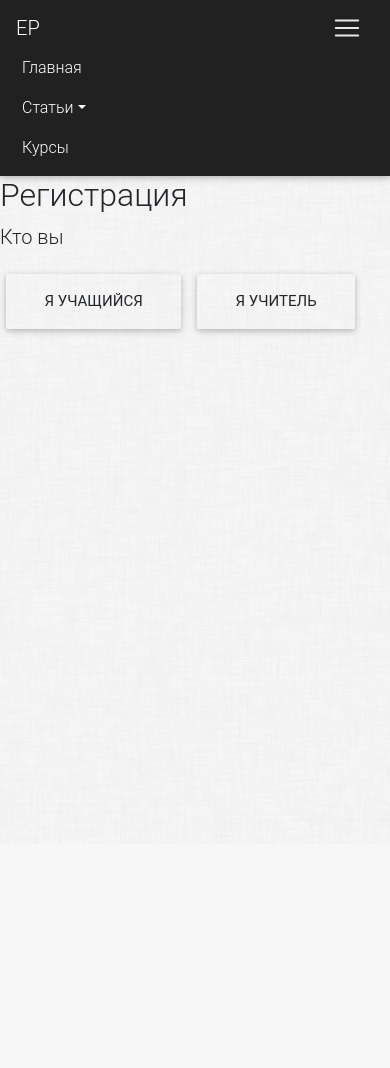
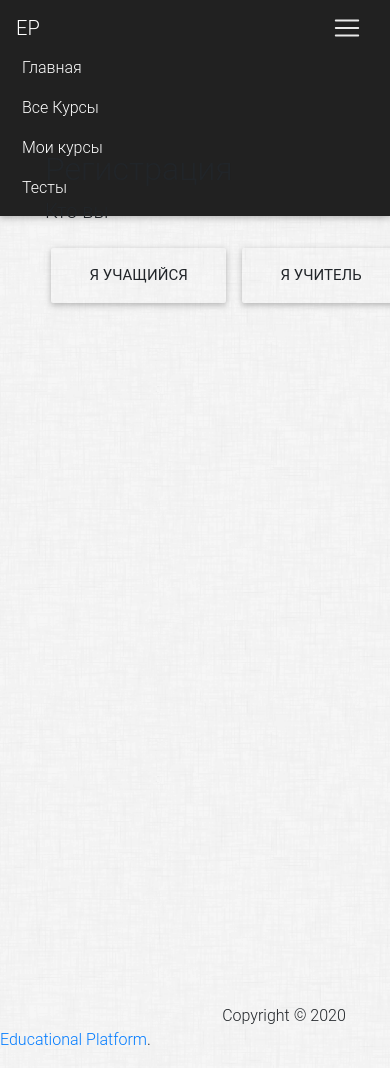
Before and after one commit to EminAliev/EducationalPortal, a Django app: page /auth/signUp/ in a window 390 px wide, after a click that opens the changed part; the page is wider, and only the part inside the window is pictured. Before the commit the page ends 336 px from the top of that part, so only its background shows below. Run offline with Django 3.2, Linux system fonts and the light colour scheme; parts of the project's set-up code (start-up, migrations or seed data) failed here and were passed over; some libraries are stand-ins or nearby versions; some web fonts are replaced.

Commit message:
fix some bugs in templates

```diff
--- a/courses/admin.py
+++ b/courses/admin.py
@@ -58,4 +58,4 @@
 @admin.register(Contact)
 class ContactAdmin(admin.ModelAdmin):
     """Админка подписки"""
-    list_display = ('name', 'email')
+    list_display = ('email',)
--- a/courses/forms.py
+++ b/courses/forms.py
@@ -27,4 +27,4 @@
 
     class Meta:
         model = Contact
-        fields = "__all__"
+        fields = ('email',)
--- a/courses/models.py
+++ b/courses/models.py
@@ -158,7 +158,6 @@
 
 class Contact(models.Model):
     """Класс модели подписки по email"""
-    name = models.CharField(max_length=30, verbose_name='Имя')
     email = models.CharField(max_length=50, verbose_name='Email')
 
     class Meta:
@@ -166,4 +165,4 @@
         verbose_name_plural = 'Подписки'
 
     def __str__(self):
-        return self.name
+        return self.email
--- a/static/css/style.css
+++ b/static/css/style.css
@@ -324,7 +324,7 @@
     position: absolute;
     width: 1000px;
     margin-top: 0%;
-    top: 100px
+    top: 100px;
 }
 
 .row_task {
@@ -333,5 +333,37 @@
     position: absolute;
     width: 1000px;
     margin-top: 0%;
-    top: 850px
+    top: 850px;
 }
+
+.register {
+    left: 50%;
+    margin-left: -150px;
+    position: absolute;
+    width: 1000px;
+    margin-top: 0%;
+    top: 150px
+}
+
+* {
+	margin: 0;
+	padding: 0;
+}
+html,
+body {
+	height: 100%;
+}
+.wrapper {
+	position: relative;
+	min-height: 100%;
+}
+.content {
+	padding-bottom: 90px;
+}
+.footer {
+	position: absolute;
+	left: 0;
+	bottom: 0;
+	width: 100%;
+	height: 80px;
+}
--- /dev/null
+++ b/static/css/t.css
@@ -0,0 +1,3 @@
+body {
+  background-color: #b0aac2;
+}
--- a/templates/base.html
+++ b/templates/base.html
@@ -17,17 +17,35 @@
         <div class="collapse navbar-collapse" id="navbarcollapse">
             <ul class="navbar-nav mr-auto">
                 <li class="nav-item"><a href="#" class="nav-link">Главная</a></li>
-                <li class="nav-item dropdown dropdown-sm"><a href="#" class="nav-link dropdown-toggle" id="blogdropdown"
-                                                             data-toggle="dropdown">Статьи</a>
-                </li>
-                <li class="nav-item"><a href="{% url "course_list" %}" class="nav-link" data-toggle="modal"
-                                        data-target="#myModal2" role="button">Курсы</a></li>
+                {% if request.user.is_student %}
+                    <li class="nav-item"><a href="{% url 'courses_all' %}"
+                                            class="nav-link">Все курсы</a>
+                    </li>
+                    <li class="nav-item"><a href="{% url 'users_list_courses' %}"
+                                            class="nav-link">Мои курсы</a>
+                    </li>
+                    <li class="nav-item"><a href="{% url 'test_list' %}"
+                                            class="nav-link">Все тесты</a>
+                    </li>
+                    <li class="nav-item"><a href="{% url 'complete_test' %}"
+                                            class="nav-link">Выполненные тесты</a>
+                    </li>
+
+                {% else %}
+                    <li class="nav-item"><a href="{% url 'courses_all' %}"
+                                            class="nav-link">Все Курсы</a>
+                    <li class="nav-item"><a href="{% url 'course_list' %}"
+                                            class="nav-link">Мои курсы</a>
+                    <li class="nav-item"><a href="{% url 'list' %}"
+                                            class="nav-link">Тесты</a>
+                    </li>
+                {% endif %}
             </ul>
             <div class="collapse navbar-collapse justify-content-end" id="basicExampleNav">
                 <ul class="navbar-nav">
                     {% if request.user.is_authenticated %}
                         <li class="nav-item">
-                            <a href="{% url "register" %}" class="nav-link waves-effect waves-light">Мой профиль</a>
+                            <a href="{% url "profile" %}" class="nav-link waves-effect waves-light">Мой профиль</a>
                         </li>
                         <li class="nav-item">
                             <a href="{% url "logout" %}" class="nav-link waves-effect waves-light">Выйти</a>
@@ -57,6 +75,23 @@
     });
 </script>
 
+<div class="wrapper">
+    <div class="content">
+        <div class="footer">
+                <div class="row">
+                    <div class="col-md-8 col-sm-6 col-xs-12">
+                        <p class="copyright-text">&nbsp;&nbsp;&nbsp;&nbsp;&nbsp;&nbsp;&nbsp;&nbsp;&nbsp;&nbsp;&nbsp;&nbsp;&nbsp;&nbsp;&nbsp;&nbsp;&nbsp;&nbsp;&nbsp;&nbsp;&nbsp;&nbsp;&nbsp;&nbsp;&nbsp;&nbsp;&nbsp;&nbsp;&nbsp;&nbsp;&nbsp;&nbsp;&nbsp;&nbsp;&nbsp;&nbsp;&nbsp;&nbsp;&nbsp;&nbsp;&nbsp;&nbsp;&nbsp;&nbsp;&nbsp;&nbsp;&nbsp;&nbsp;&nbsp;&nbsp;&nbsp;&nbsp;&nbsp;&nbsp;&nbsp;&nbsp;&nbsp;&nbsp;&nbsp;&nbsp;&nbsp;&nbsp;&nbsp;&nbsp;&nbsp;&nbsp;&nbsp;&nbsp;&nbsp;&nbsp;&nbsp;&nbsp;&nbsp;&nbsp;&nbsp;&nbsp;&nbsp;&nbsp;&nbsp;&nbsp;&nbsp;&nbsp;&nbsp;&nbsp;&nbsp;&nbsp;&nbsp;&nbsp;&nbsp;&nbsp;&nbsp;&nbsp;&nbsp;
+                            &nbsp;&nbsp;&nbsp;&nbsp;&nbsp;&nbsp;&nbsp;&nbsp;&nbsp;&nbsp;&nbsp;&nbsp;&nbsp;&nbsp;&nbsp;&nbsp;&nbsp;&nbsp;&nbsp;&nbsp;&nbsp;&nbsp;&nbsp;&nbsp;&nbsp;&nbsp;&nbsp;&nbsp;&nbsp;&nbsp;&nbsp;&nbsp;&nbsp;&nbsp;&nbsp;&nbsp;&nbsp;&nbsp;&nbsp;&nbsp;&nbsp;&nbsp;&nbsp;&nbsp;&nbsp;&nbsp;&nbsp;&nbsp;&nbsp;&nbsp;&nbsp;&nbsp;&nbsp;&nbsp;&nbsp;&nbsp;&nbsp;Copyright
+                            &copy; 2020
+                            <a href="/">Educational Platform</a>.
+                        </p>
+                    </div>
+                </div>
+            </div>
+        </div>
+    </div>
+</div>
+
 
 <script type="text/javascript" src="{% static "js/jquery-3.4.1.min.js" %}"></script>
 <script type="text/javascript" src="{% static "js/popper.min.js" %}"></script>
```
Also changed, not shown: static/css/1.css (added, +68 -0 lines), templates/index.html (+47 -18 lines), courses/migrations/0005_remove_contact_email.py (added), courses/migrations/0006_auto_20200513_0858.py (added).
